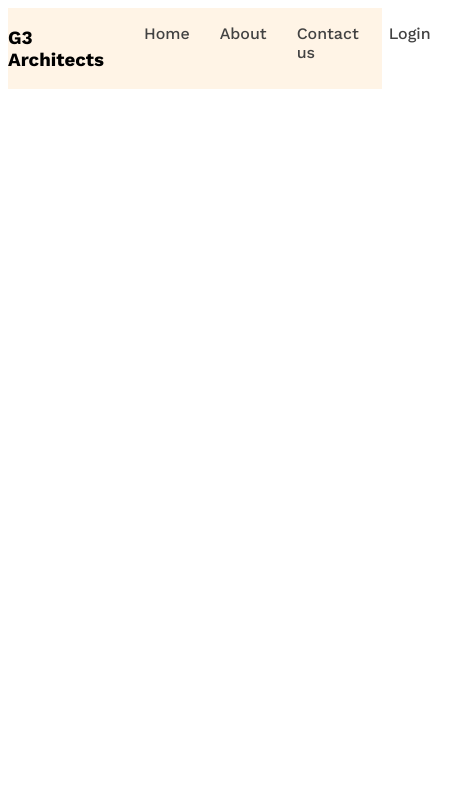
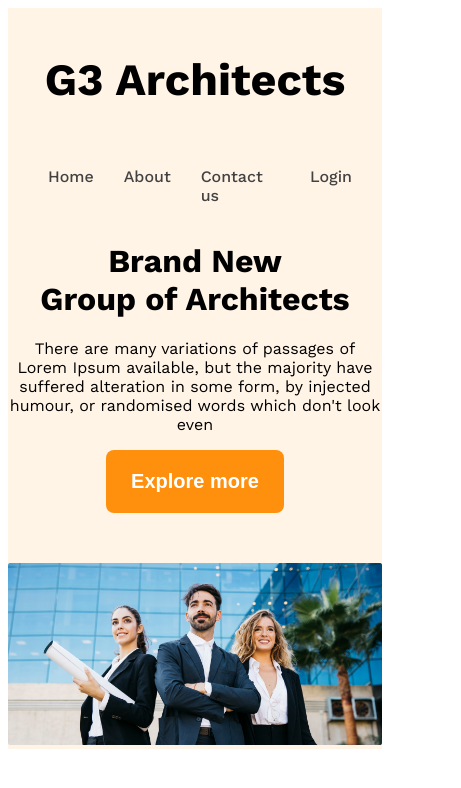
Before and after one commit to Erenshoyo/g3-architect-website, a plain HTML site: page index.html in a window 390 px wide. Shown: the whole page, 461 px wide, since content can reach past the window. Drawn offline with nearby package versions, Linux system fonts and the light colour scheme.

Commit message:
made slightly responsive

```diff
--- a/index.html
+++ b/index.html
@@ -17,6 +17,14 @@
                 <li class="nav-item"><a href="" class="nav-link dark-02">Login</a></li>
             </ul>
         </nav>
+        <div class="banner">
+            <div class="banner-content">
+                <h1 class="banner-title">Brand New<br> Group of Architects</h1>
+                <p class="banner-description">There are many variations of passages of Lorem Ipsum available, but the majority have suffered alteration in some form, by injected humour, or randomised words which don't look even</p>
+                <button class="btn-primary">Explore more</button>
+                </div>
+            <img class="banner-image" src="images/banner.png" alt="">
+        </div>
     </header>
     <main></main>
     <footer></footer>
--- a/styles/architects.css
+++ b/styles/architects.css
@@ -1,5 +1,8 @@
 @import url('https://fonts.googleapis.com/css2?family=Work+Sans:ital,wght@0,100..900;1,100..900&display=swap');
-
+/* *{
+  margin: 0px;
+  padding: 0px;
+} */
 .work-sans-font{
   font-family: "Work Sans", serif;
   font-optical-sizing: auto;
@@ -19,11 +22,25 @@
 .bg-light{
   background-color: rgba(255, 144, 14, 0.1);
 }
+.btn-primary{
+  background-color: #ff900e;
+  color: white;
+  padding: 20px 25px;
+  font-size: 1.25rem;
+  font-weight: 600;
+  border: none;
+  border-radius: 8px;
+}
 /* Header styles */
 
 /* Navbar related styles */
 .navbar{
   justify-content: space-between;
+  align-items: center;
+}
+.brand{
+  font-weight: 700px;
+  font-size: 2.8rem;
 }
 .nav-item{
   list-style: none;
@@ -37,3 +54,23 @@
   max-width: 1440px;
   margin: 0 auto;
 }
+/* Banner related styles */
+.banner-content{
+  max-width: 850px;
+  margin: 0 auto;
+  text-align: center;
+  margin-bottom: 50px;
+}
+.banner-title{
+  font-weight: 700;
+  font-weight: 64px;
+}
+.banner-image{
+  width: 100%;
+}
+/* Responsive media query */
+@media screen and (max-width: 576px) {
+  .navbar, .nav-link{
+    flex-direction: column;
+  }
+}
```
